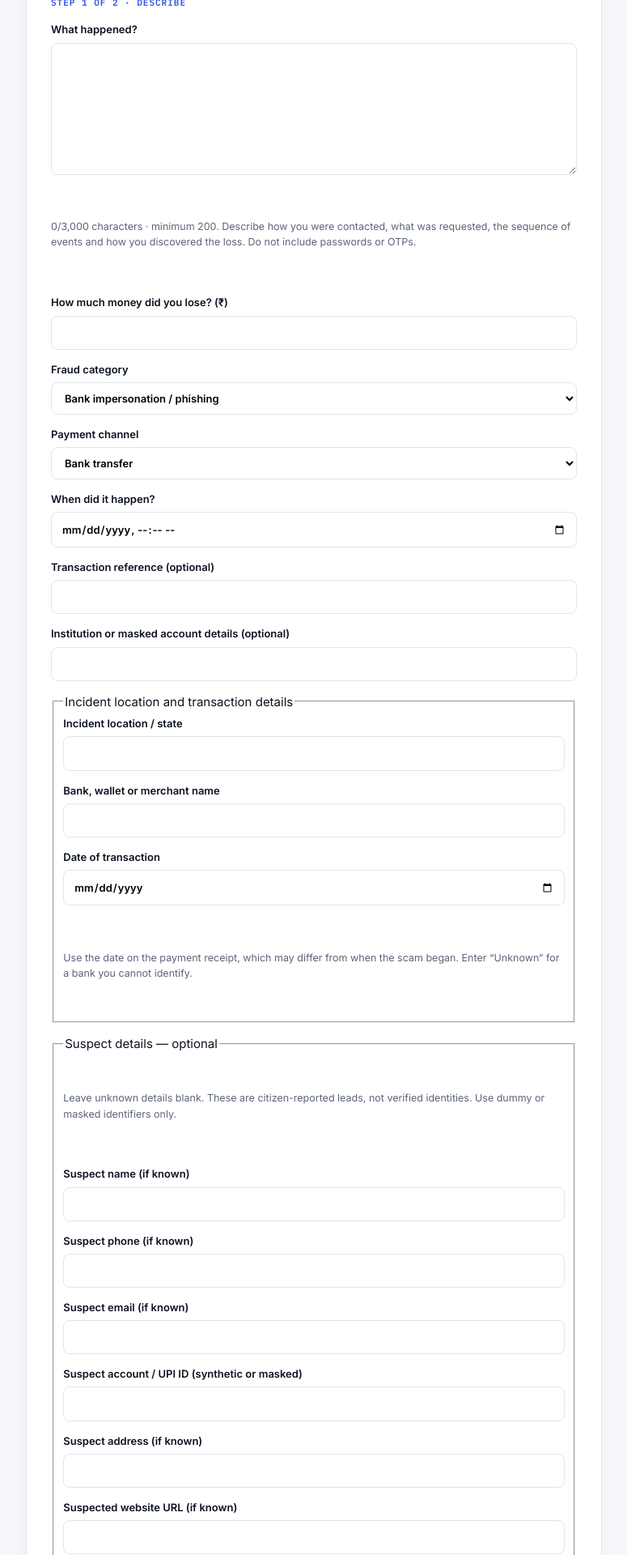
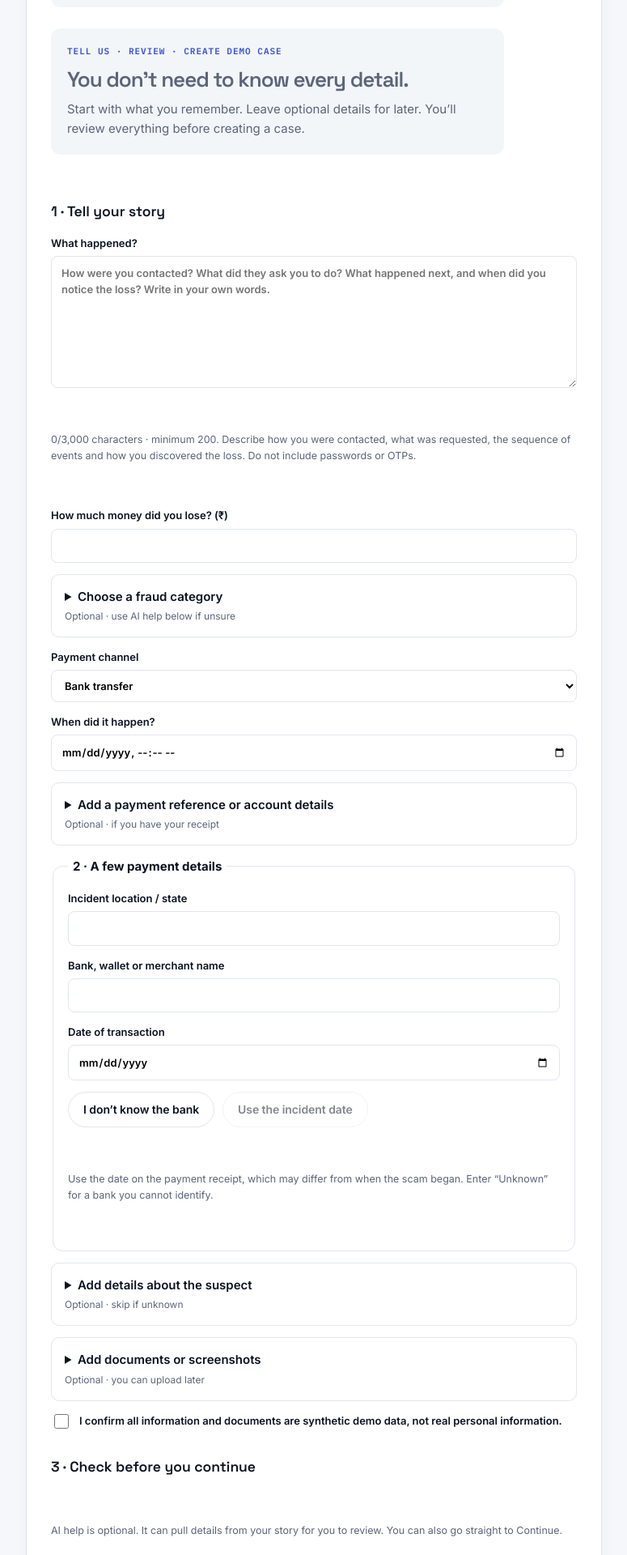
Before and after one commit to 36taransingh5-dotcom/ncrp-one-case, a Next.js app: page /report in a window 1280 px wide. Shown: the part 320-2240 px from the top of the page at 81% size, without its empty margins (252-1027 px from the left). Built offline with nearby package versions, Linux system fonts and the light colour scheme.

Commit message:
Simplify citizen reporting with progressive disclosure and shortcuts

```diff
--- a/app/globals.css
+++ b/app/globals.css
@@ -449,6 +449,65 @@ button {
   display: grid;
   gap: 14px;
 }
+.report-intro {
+  background: var(--soft, #f3f6f8);
+  border-radius: 12px;
+  padding: 20px;
+}
+.report-intro h2 {
+  margin: 8px 0;
+}
+.report-intro p {
+  margin: 0;
+  color: var(--muted);
+  line-height: 1.6;
+}
+.report-group {
+  border: 1px solid var(--line);
+  border-radius: 12px;
+  padding: 18px;
+  min-width: 0;
+}
+.report-group legend {
+  font-weight: 700;
+  padding: 0 6px;
+}
+.report-optional {
+  border: 1px solid var(--line);
+  border-radius: 10px;
+  padding: 16px;
+  min-width: 0;
+}
+.report-optional summary {
+  cursor: pointer;
+  font-weight: 600;
+  line-height: 1.5;
+}
+.report-optional summary span {
+  display: block;
+  font-size: 12px;
+  font-weight: 400;
+  color: var(--muted);
+  margin-top: 4px;
+}
+.report-optional[open] summary {
+  margin-bottom: 16px;
+}
+.report-easy .report-consent {
+  display: flex;
+  align-items: flex-start;
+  gap: 10px;
+  line-height: 1.6;
+}
+.report-easy .report-consent input {
+  width: 18px;
+  height: 18px;
+  flex: 0 0 18px;
+  margin-top: 2px;
+}
+.report-easy h3 {
+  margin-bottom: 0;
+}
 .form label {
   font-weight: 600;
   font-size: 13px;
--- a/components/ReportClient.tsx
+++ b/components/ReportClient.tsx
@@ -35,7 +35,7 @@ export function ReportClient({ localDemo = false }: { localDemo?: boolean }) {
     localDemo ? defaultDescription : "",
   );
   const [amount, setAmount] = useState(localDemo ? "48500" : "");
-  const [fraudType, setFraudType] = useState("Bank impersonation / phishing");
+  const [fraudType, setFraudType] = useState("Other financial cyber fraud");
   const [paymentChannel, setPaymentChannel] = useState("Bank transfer");
   const [incidentAt, setIncidentAt] = useState(() =>
     localDemo ? new Date().toISOString().slice(0, 16) : "",
@@ -298,8 +298,24 @@ export function ReportClient({ localDemo = false }: { localDemo?: boolean }) {
   }
 
   return (
-    <form className="form" onSubmit={understandCase}>
-      <span className="eyebrow">Step 1 of 2 · Describe</span>
+    <form
+      className="form report-easy"
+      onSubmit={understandCase}
+      onInvalidCapture={(event) => {
+        const element = event.target as HTMLElement;
+        const group = element.closest("details");
+        if (group) group.open = true;
+      }}
+    >
+      <div className="report-intro">
+        <span className="eyebrow">Tell us · Review · Create demo case</span>
+        <h2>You don’t need to know every detail.</h2>
+        <p>
+          Start with what you remember. Leave optional details for later. You’ll
+          review everything before creating a case.
+        </p>
+      </div>
+      <h3>1 · Tell your story</h3>
       <label>
         What happened?
         <textarea
@@ -310,6 +326,7 @@ export function ReportClient({ localDemo = false }: { localDemo?: boolean }) {
           maxLength={3000}
           aria-describedby="description-help"
           rows={7}
+          placeholder="How were you contacted? What did they ask you to do? What happened next, and when did you notice the loss? Write in your own words."
         />
       </label>
       <p id="description-help" className="footer-note">
@@ -328,6 +345,11 @@ export function ReportClient({ localDemo = false }: { localDemo?: boolean }) {
           required
         />
       </label>
+      <details className="report-optional">
+        <summary>
+          Choose a fraud category{" "}
+          <span>Optional · use AI help below if unsure</span>
+        </summary>
         <label>
           Fraud category
           <select
@@ -342,6 +364,7 @@ export function ReportClient({ localDemo = false }: { localDemo?: boolean }) {
             <option>Other financial cyber fraud</option>
           </select>
         </label>
+      </details>
       <label>
         Payment channel
         <select
@@ -365,6 +388,12 @@ export function ReportClient({ localDemo = false }: { localDemo?: boolean }) {
           required
         />
       </label>
+      <details className="report-optional">
+        <summary>
+          Add a payment reference or account details{" "}
+          <span>Optional · if you have your receipt</span>
+        </summary>
+        <div className="form">
           <label>
             Transaction reference (optional)
             <input
@@ -381,6 +410,8 @@ export function ReportClient({ localDemo = false }: { localDemo?: boolean }) {
               maxLength={160}
             />
           </label>
+        </div>
+      </details>
       <ReportDetailsFields
         details={details}
         onChange={setDetails}
@@ -388,7 +419,13 @@ export function ReportClient({ localDemo = false }: { localDemo?: boolean }) {
         onFiles={setAttachments}
         syntheticOnly={syntheticOnly}
         onSynthetic={setSyntheticOnly}
+        incidentDate={incidentAt.slice(0, 10)}
       />
+      <h3>3 · Check before you continue</h3>
+      <p className="footer-note">
+        AI help is optional. It can pull details from your story for you to
+        review. You can also go straight to Continue.
+      </p>
       <AiAnalysis
         description={description}
         onAccept={(result) => {
--- a/components/ReportDetailsFields.tsx
+++ b/components/ReportDetailsFields.tsx
@@ -10,6 +10,7 @@ export function ReportDetailsFields({
   onFiles,
   syntheticOnly,
   onSynthetic,
+  incidentDate,
 }: {
   details: ReportDetails;
   onChange: (details: ReportDetails) => void;
@@ -17,6 +18,7 @@ export function ReportDetailsFields({
   onFiles: (files: ReportAttachment[]) => void;
   syntheticOnly: boolean;
   onSynthetic: (value: boolean) => void;
+  incidentDate: string;
 }) {
   function field(
     key: (typeof reportDetailFields)[number][0],
@@ -46,18 +48,40 @@ export function ReportDetailsFields({
   }
   return (
     <>
-      <fieldset className="form">
-        <legend>Incident location and transaction details</legend>
+      <fieldset className="form report-group">
+        <legend>2 · A few payment details</legend>
         {reportDetailFields
           .slice(0, 3)
           .map(([key, label, max]) => field(key, label, max))}
+        <div className="action-row">
+          <button
+            type="button"
+            className="btn secondary"
+            onClick={() => onChange({ ...details, bank: "Unknown" })}
+          >
+            I don’t know the bank
+          </button>
+          <button
+            type="button"
+            className="btn secondary"
+            disabled={!incidentDate}
+            onClick={() =>
+              onChange({ ...details, transactionDate: incidentDate })
+            }
+          >
+            Use the incident date
+          </button>
+        </div>
         <p className="footer-note">
           Use the date on the payment receipt, which may differ from when the
           scam began. Enter “Unknown” for a bank you cannot identify.
         </p>
       </fieldset>
-      <fieldset className="form">
-        <legend>Suspect details — optional</legend>
+      <details className="report-optional">
+        <summary>
+          Add details about the suspect <span>Optional · skip if unknown</span>
+        </summary>
+        <div className="form">
           <p className="footer-note">
             Leave unknown details blank. These are citizen-reported leads, not
             verified identities. Use dummy or masked identifiers only.
@@ -65,14 +89,25 @@ export function ReportDetailsFields({
           {reportDetailFields
             .slice(3)
             .map(([key, label, max]) => field(key, label, max))}
-      </fieldset>
-      <fieldset className="form">
-        <legend>Synthetic identity and evidence</legend>
+        </div>
+      </details>
+      <details className="report-optional">
+        <summary>
+          Add documents or screenshots{" "}
+          <span>
+            Optional ·{" "}
+            {attachments.length
+              ? `${attachments.length} selected`
+              : "you can upload later"}
+          </span>
+        </summary>
+        <div className="form">
+          <h3>Synthetic identity and evidence</h3>
           <p className="footer-note">
-          Independent prototype: do not upload real identity documents, account
-          numbers, passwords or OTPs. Documents are stored privately with
-          SHA-256 checksums after confirmation. This does not file an official
-          NCRP complaint.
+            Independent prototype: do not upload real identity documents,
+            account numbers, passwords or OTPs. Documents are stored privately
+            with SHA-256 checksums after confirmation. This does not file an
+            official NCRP complaint.
           </p>
           <label>
             Identity document type
@@ -133,9 +168,9 @@ export function ReportDetailsFields({
             />
           </label>
           <p className="footer-note">
-          PDF, JPG, PNG or text: payment receipts, chat screenshots, statements,
-          suspect photograph or other supporting documents. Our demo uses a 4 MB
-          upload limit.
+            PDF, JPG, PNG or text: payment receipts, chat screenshots,
+            statements, suspect photograph or other supporting documents. Our
+            demo uses a 4 MB upload limit.
           </p>
           {attachments.length > 0 && (
             <ul>
@@ -157,7 +192,9 @@ export function ReportDetailsFields({
               }
             />
           </label>
-        <label>
+        </div>
+      </details>
+      <label className="report-consent">
         <input
           type="checkbox"
           required
@@ -167,7 +204,6 @@ export function ReportDetailsFields({
         I confirm all information and documents are synthetic demo data, not
         real personal information.
       </label>
-      </fieldset>
     </>
   );
 }
```
Also changed, not shown: 2 other files (tests, documents, lock files or other folders). Lines whose indentation alone changed are shown as unchanged.
